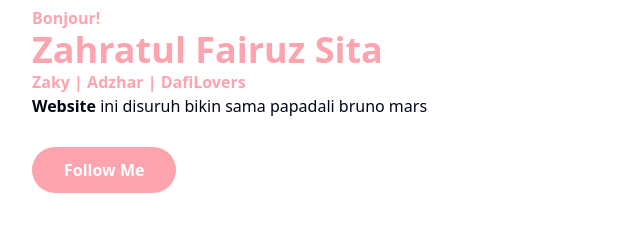
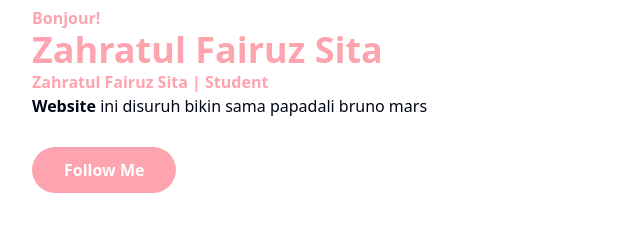
Before and after one commit to rrafrz/zar4, a website: page index.html in a window 1280 px wide. Shown: the part 138-370 px from the top of the page, 0-640 px from the left. Drawn offline with Linux system fonts and the light colour scheme.

Commit message:
komentar

```diff
--- a/index.html
+++ b/index.html
@@ -7,9 +7,6 @@
     <title>ZAHRATUL FAIRUZ SITA | PORTOFOLIO </title>
 </head>
 <body>
-    <!-- HEADER START -->
-
-     <!-- HEADER FINISH -->
     <!-- HERO SECTION START-->
      <section id="hero" class="pt-36">
       <div class="container">
@@ -21,7 +18,7 @@
                     </span>
                 </h1>
                 <h2 class="text-primary font-semibold text-base">
-                    Zaky | Adzhar | DafiLovers
+                    Zahratul Fairuz Sita | Student
                 </h2>
                 <p class="font-medium text-dark mb-10">
                     <span class="font-semibold text-dark">
```
